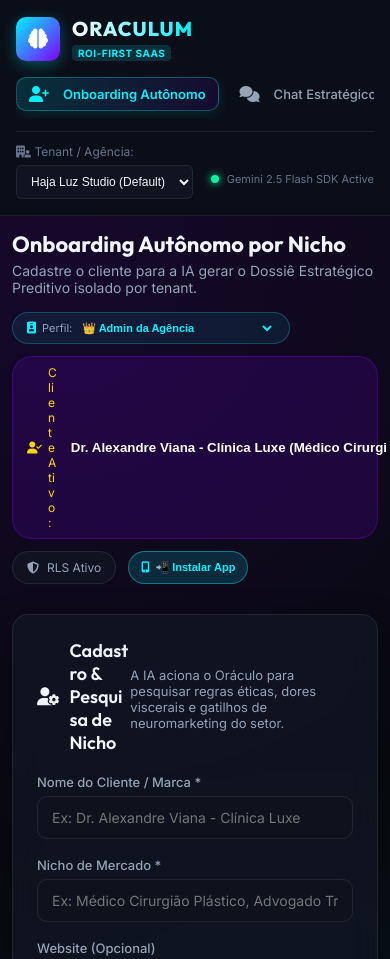
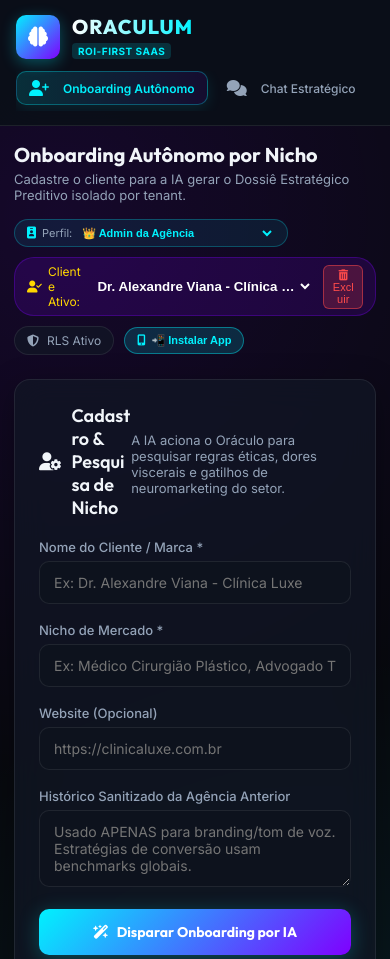
Before and after one commit to hajaluzstudio/oraculum-saas, a website: page public/index.html in a window 390 px wide. Shown: the top 959 px of the page. Drawn offline with nearby package versions, Linux system fonts and the light colour scheme; no server answers.

Commit message:
fix: Ajuste absoluto de responsividade fluida para ultrawide, notebooks e mobile sem cortes de layout

```diff
--- a/public/styles.css
+++ b/public/styles.css
@@ -197,45 +197,69 @@ body {
 /* ÁREA DE CONTEÚDO PRINCIPAL */
 .main-content {
   flex: 1;
-  padding: 30px 40px;
+  width: 0; /* Permite que o flexbox encolha o container em qualquer largura de tela */
+  min-width: 0;
+  padding: 24px 32px;
   display: flex;
   flex-direction: column;
+  overflow-x: hidden;
 }
 
 .top-header {
   display: flex;
+  flex-wrap: wrap;
   justify-content: space-between;
-  align-items: center;
-  margin-bottom: 30px;
+  align-items: flex-start;
+  gap: 16px 24px;
+  margin-bottom: 24px;
+  width: 100%;
+  min-width: 0;
+}
+
+.header-title {
+  flex: 1 1 300px;
+  min-width: 0;
 }
 
 .header-title h1 {
   font-family: var(--font-heading);
-  font-size: 28px;
+  font-size: clamp(20px, 2.2vw, 28px);
   font-weight: 700;
+  line-height: 1.25;
 }
 
 .header-title p {
   color: var(--text-muted);
-  font-size: 14px;
+  font-size: 13px;
   margin-top: 4px;
 }
 
 .header-actions {
   display: flex;
-  gap: 12px;
+  flex-wrap: wrap;
+  align-items: center;
+  gap: 10px;
+  max-width: 100%;
 }
 
 .stat-pill {
-  display: flex;
+  display: inline-flex;
   align-items: center;
   gap: 8px;
-  padding: 8px 14px;
+  padding: 6px 12px;
   background: var(--bg-card);
   border: 1px solid var(--border-glass);
   border-radius: 20px;
   font-size: 12px;
   color: var(--text-muted);
+  max-width: 100%;
+}
+
+.stat-pill select {
+  max-width: 220px;
+  text-overflow: ellipsis;
+  overflow: hidden;
+  white-space: nowrap;
 }
 
 .stat-pill.highlight {
@@ -657,7 +681,7 @@ p, h1, h2, h3, h4, h5, h6, span, label, div, button, input, select, textarea, pr
 /* FLUID & ADAPTIVE GRIDS */
 .grid-2col {
   display: grid;
-  grid-template-columns: repeat(auto-fit, minmax(320px, 1fr));
+  grid-template-columns: repeat(2, minmax(0, 1fr));
   gap: 24px;
   width: 100%;
   min-width: 0;
@@ -673,7 +697,7 @@ p, h1, h2, h3, h4, h5, h6, span, label, div, button, input, select, textarea, pr
 
 .kanban-container, #kanban-grid-container {
   display: grid;
-  grid-template-columns: repeat(auto-fit, minmax(250px, 1fr));
+  grid-template-columns: repeat(auto-fit, minmax(240px, 1fr));
   gap: 16px;
   width: 100%;
   min-width: 0;
@@ -731,21 +755,26 @@ p, h1, h2, h3, h4, h5, h6, span, label, div, button, input, select, textarea, pr
 .mt-20 { margin-top: 20px; }
 
 /* MEDIA QUERIES PARA ADAPTAÇÃO FLUIDA EM MONITORES ULTRAWIDE, NOTEBOOKS E DISPOSITIVOS MÓVEIS */
-@media (max-width: 1200px) {
+
+/* ULTRAWIDE (2K / 4K MONITORS) */
+@media (min-width: 1800px) {
   .main-content {
-    padding: 20px 24px;
-  }
-  .top-header {
-    flex-direction: column;
-    align-items: flex-start;
-    gap: 16px;
-  }
-  .header-actions {
-    flex-wrap: wrap;
-    width: 100%;
+    max-width: 1800px;
+    margin: 0 auto;
   }
 }
 
+/* NOTEBOOKS & TELAS COM LARGURA REDUZIDA (<= 1100px) */
+@media (max-width: 1100px) {
+  .main-content {
+    padding: 20px 20px;
+  }
+  .grid-2col {
+    grid-template-columns: 1fr !important;
+  }
+}
+
+/* TABLETS E DISPOSITIVOS MÓVEIS (<= 900px) */
 @media (max-width: 900px) {
   .app-container {
     flex-direction: column;
@@ -754,41 +783,36 @@ p, h1, h2, h3, h4, h5, h6, span, label, div, button, input, select, textarea, pr
     width: 100%;
     border-right: none;
     border-bottom: 1px solid var(--border-glass);
-    padding: 16px;
+    padding: 14px 16px;
   }
   .brand {
-    margin-bottom: 16px;
+    margin-bottom: 12px;
   }
   .nav-menu {
     flex-direction: row;
     overflow-x: auto;
-    padding-bottom: 8px;
+    padding-bottom: 6px;
+    gap: 6px;
   }
   .nav-item {
     white-space: nowrap;
     padding: 8px 12px;
-    font-size: 13px;
+    font-size: 12px;
   }
   .sidebar-footer {
-    display: flex;
-    justify-content: space-between;
-    align-items: center;
-    margin-top: 12px;
-    padding-top: 12px;
+    display: none;
+  }
+  .main-content {
+    width: 100%;
+    padding: 16px 14px;
   }
 }
 
 @media (max-width: 600px) {
-  .main-content {
-    padding: 14px 12px;
-  }
-  .grid-2col {
-    grid-template-columns: 1fr;
-  }
   .bi-metrics-grid {
-    grid-template-columns: repeat(auto-fit, minmax(140px, 1fr));
+    grid-template-columns: repeat(auto-fit, minmax(130px, 1fr));
   }
   .header-title h1 {
-    font-size: 22px;
+    font-size: 20px;
   }
 }
```
